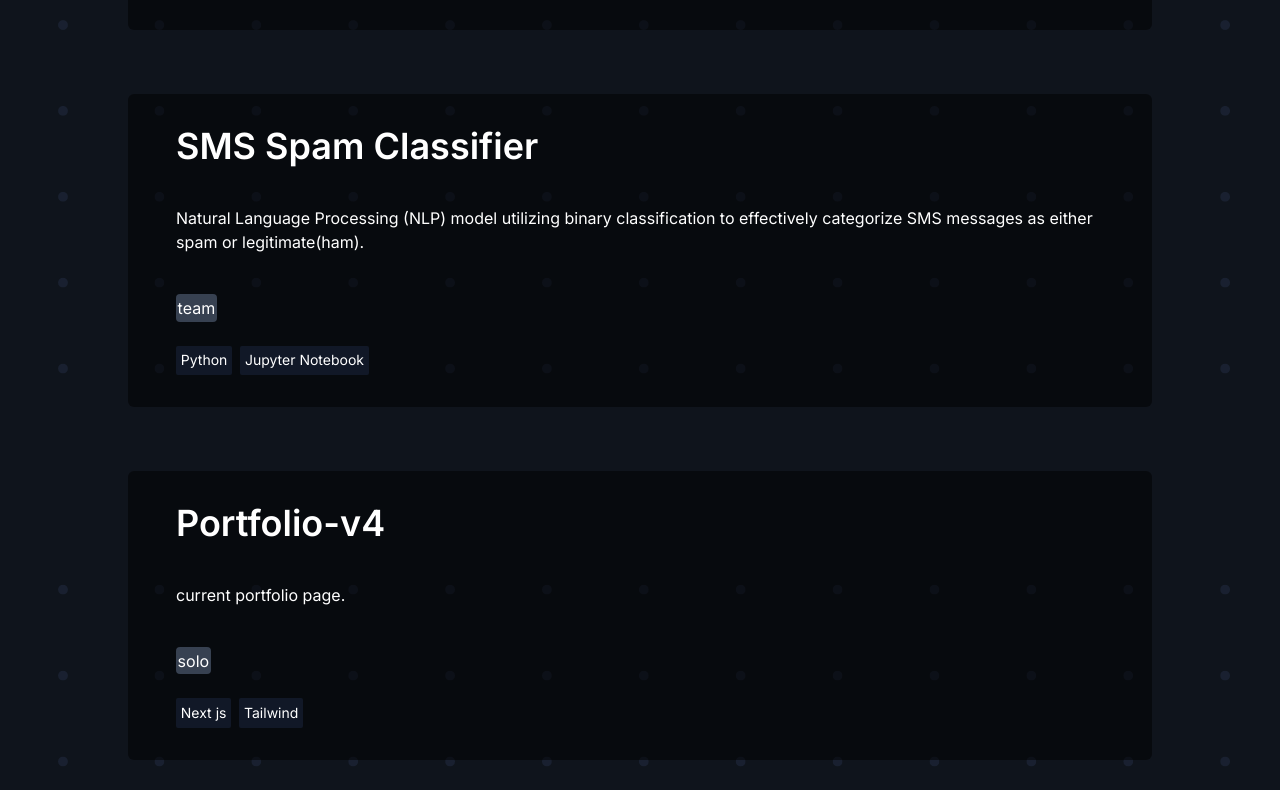
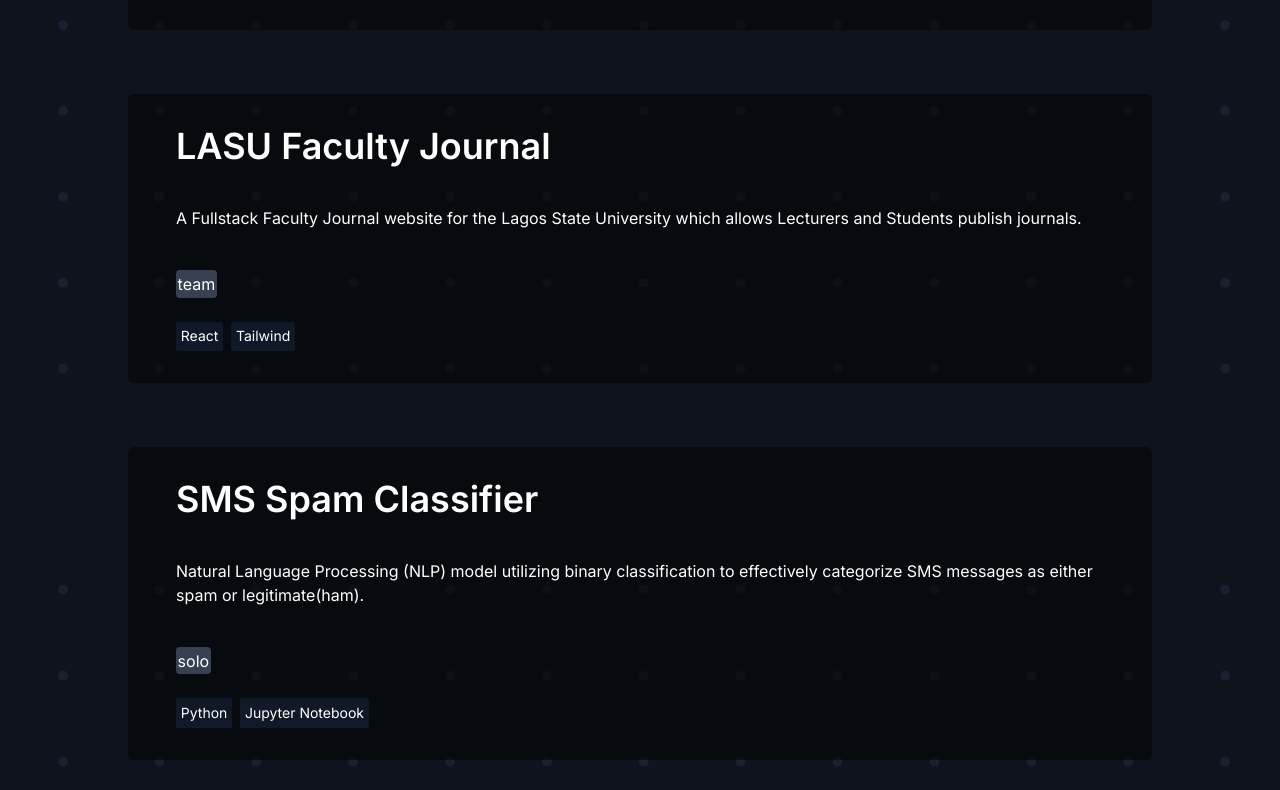
Before and after one commit to samuelajala01/portfolio-v4, a Next.js app: page /projects in a window 1280 px wide. Shown: the part 1610-2400 px from the top of the page. Built offline with nearby package versions, Linux system fonts and the light colour scheme.

Commit message:
chore: add new project; change home height to vh

```diff
--- a/src/app/page.js
+++ b/src/app/page.js
@@ -33,7 +33,7 @@
   return (
     <>
       <section className="mx-[6vw] lg::mx-[4vw] font-sans">
-        <div className=" block mt-32 mb-20 sm:flex sm:justify-between my-auto">
+        <div className=" block mt-[15vh] mb-20 sm:flex sm:justify-between my-auto">
           <div className="flex-[1.5] text-center sm:text-left">
             <h1 className="text-[9vw] sm:text-6xl lg:text-[5.5vw] text-white my-2 sm:my-8">
               Pushing Machines to
@@ -41,7 +41,7 @@
                 <FaRocket className="inline-block text-blue-600  ml-2" size={"5vw"} />
               </span>
             </h1>
-            <p className="text-white my-4 sm:my-8 mb-12 text-2xl md:w-[40vw]">
+            <p className="text-white my-4 sm:my-[3vh] mb-12 text-2xl md:w-[40vw]">
               Great things from a small place, pushing codes that will change
               the world, one line at a time.
             </p>
--- a/src/app/projects/page.jsx
+++ b/src/app/projects/page.jsx
@@ -27,9 +27,17 @@
     tags: ["Frontend", "Backend", "FullStack", "Machine learning/Artificial Intelligence"],
   },
   {
+    title: "LASU Faculty Journal",
+    desc: "A Fullstack Faculty Journal website for the Lagos State University which allows Lecturers and Students publish journals.",
+    type: "team",
+    tools: ["React", "Tailwind"],
+    tags: ["Frontend", "Backend", "FullStack"],
+  },
+
+  {
     title: "SMS Spam Classifier",
     desc: "Natural Language Processing (NLP) model utilizing binary classification to effectively categorize SMS messages as either spam or legitimate(ham).",
-    type: "team",
+    type: "solo",
     tools: ["Python", "Jupyter Notebook"],
     tags: ["Machine learning/Artificial Intelligence"],
   },
```
